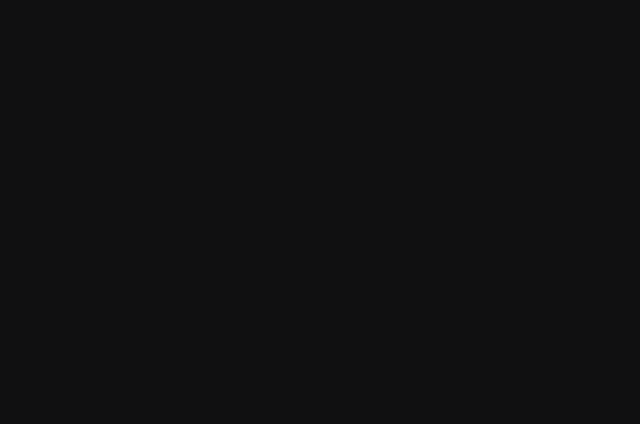
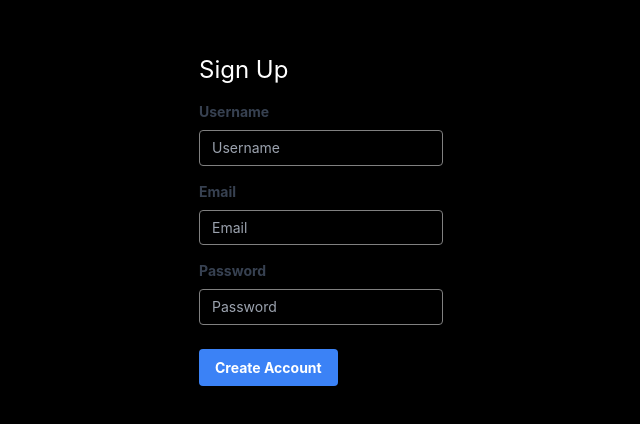
Before and after one commit to appscolony/CodeCrux, a React (Create React App) app in the folder client/: page /signup in a window 1280 px wide. Before the commit this address had no page. Shown: the part 168-592 px from the top of the page, without its empty margins (319-959 px from the left). Built offline with nearby package versions, Linux system fonts and the light colour scheme; the HTML template or start-up script is replaced by a standard one.

Commit message:
feat: signup page, signup process

```diff
--- a/client/src/App.tsx
+++ b/client/src/App.tsx
@@ -1,11 +1,38 @@
-import React, { useState } from "react";
+import React, { useEffect, useState } from "react";
 import ProblemPage from "./pages/ProblemPage";
 import { BrowserRouter, Route, Routes, useParams } from "react-router-dom";
 import RouterLayout from "./layout/RouterLayout";
 import ProblemSet from "./pages/ProblemSet";
 import LandingPage from "./pages/LandingPage";
+import SignupPage from "./pages/SignupPage";
+
+const TOKEN_STORAGE_KEY = "authToken";
+const ID_STORAGE_KEY = "id";
 
 function App() {
+    const [token, setToken] = useState(localStorage.getItem(TOKEN_STORAGE_KEY));
+    const [id, setId] = useState(localStorage.getItem(ID_STORAGE_KEY));
+
+    const changeToken = (string: string) => {
+        setToken(string);
+    };
+    const changeId = (string: string) => {
+        setId(string);
+    };
+
+    useEffect(() => {
+        if (token) {
+            localStorage.setItem(TOKEN_STORAGE_KEY, token);
+        } else {
+            localStorage.removeItem(TOKEN_STORAGE_KEY);
+        }
+        if (id) {
+            localStorage.setItem(ID_STORAGE_KEY, id);
+        } else {
+            localStorage.removeItem(ID_STORAGE_KEY);
+        }
+    }, [token, id]);
+
     return (
         <div className="App">
             <RouterLayout />
@@ -18,6 +45,8 @@ function App() {
                         element={
                             <ProblemPage
                                 data={{ activeNavOption: "editorial" }}
+                                token={token}
+                                id={id}
                             />
                         }
                     />
@@ -26,6 +55,8 @@ function App() {
                         element={
                             <ProblemPage
                                 data={{ activeNavOption: "solutions" }}
+                                token={token}
+                                id={id}
                             />
                         }
                     />
@@ -34,6 +65,8 @@ function App() {
                         element={
                             <ProblemPage
                                 data={{ activeNavOption: "submissions" }}
+                                token={token}
+                                id={id}
                             />
                         }
                     />
@@ -42,6 +75,21 @@ function App() {
                         element={
                             <ProblemPage
                                 data={{ activeNavOption: "description" }}
+                                token={token}
+                                id={id}
+                            />
+                        }
+                    />
+                    <Route
+                        path="/signup"
+                        element={
+                            <SignupPage
+                                Data={{
+                                    token: token || "",
+                                    setTokenFunction: changeToken,
+                                    id: id || "",
+                                    setIdFunction: changeId,
+                                }}
                             />
                         }
                     />
--- a/client/src/components/MainHeading.tsx
+++ b/client/src/components/MainHeading.tsx
@@ -3,6 +3,7 @@ import { Link } from "react-router-dom";
 
 export interface MainHeadingData {
     items: MainHeadingItems[];
+    username: string;
 }
 
 export interface MainHeadingItems {
@@ -55,6 +56,7 @@ const MainHeading = ({ data }: { data?: MainHeadingData }) => {
                         id="profile-picture"
                         className="inline-block p-[5px] text-[14px] text-[#808080]"
                     >
+                        <div>{data?.username}</div>
                         <div className="w-[32px] h-[32px] border border-borders rounded-[99px]"></div>
                     </div>
                 </div>
--- a/client/src/pages/ProblemPage.tsx
+++ b/client/src/pages/ProblemPage.tsx
@@ -11,53 +11,16 @@ import Editorial from "../components/Editorial";
 import MainHeading from "../components/MainHeading";
 import Submissions, { Submission } from "../components/Submissions";
 
-type ProblemData = CodeData & DescriptionData;
-
-export interface CodeData {
-    code_default_language: string;
-    code_body: Record<string, string>;
-    testcases?: TestCase[];
-}
-
-export interface DescriptionData {
-    id: number;
-    name: string;
-    difficulty: "hard" | "medium" | "easy" | string;
-    like_count: number;
-    dislike_count: number;
-    status: "solved" | "none" | "attempted" | string;
-    is_starred: boolean;
-    like_status: "liked" | "disliked" | "none" | string;
-    description_body: string;
-    accept_count: number;
-    submission_count: number;
-    acceptance_rate_count: number;
-    discussion_count: number;
-    related_topics: string[];
-    similar_questions: string[];
-    solution_count: number;
-}
-
-export interface EditorialData {
-    editorial_body: string;
-}
-
-export interface Json {
-    main: ProblemData;
-    editorial: EditorialData;
-}
-
-export interface TestCase {
-    inputs: Record<string, string>;
-    expected_output_name: string;
-    expected_output: string;
-}
-
-export interface ProblemPageData {
-    activeNavOption?: string | undefined;
-}
-
-const ProblemPage = ({ data }: { data?: ProblemPageData }) => {
+const ProblemPage = ({
+    data,
+    token,
+    id,
+}: {
+    data?: ProblemPageData;
+    token: string | null;
+    id: string | null;
+}) => {
+    const [username, setUsername] = useState<string>("");
     const [code, setCode] = useState<string>("");
     const explanationRef = useRef<HTMLDivElement>(null);
     const sliderRef = useRef<HTMLDivElement>(null);
@@ -112,6 +75,19 @@ const ProblemPage = ({ data }: { data?: ProblemPageData }) => {
                 }
             })
             .catch((e) => console.error(e));
+
+        if (!token) return;
+
+        axios
+            .get(`http://localhost:80/api/accounts/id/${id}`, {
+                headers: {
+                    Authorization: token,
+                },
+            })
+            .then(({ data }) => {
+                setUsername(data.username);
+            })
+            .catch((e) => console.error(e));
     }, []);
 
     useEffect(() => {
@@ -134,6 +110,7 @@ const ProblemPage = ({ data }: { data?: ProblemPageData }) => {
             <MainHeading
                 data={{
                     items: [{ text: "ProblemList", link_path: "/problemset" }],
+                    username: username,
                 }}
             />
             <div className="h-[calc(100vh-60px)] overflow-hidden bg-black">
--- /dev/null
+++ b/client/src/pages/SignupPage.tsx
@@ -0,0 +1,107 @@
+import axios from "axios";
+import React, { useState } from "react";
+import { useNavigate } from "react-router-dom";
+
+const SignupPage = ({
+    Data,
+}: {
+    Data: {
+        token: string;
+        setTokenFunction: (string: string) => void;
+        id: string;
+        setIdFunction: (string: string) => void;
+    };
+}) => {
+    const [username, setUsername] = useState("");
+    const [email, setEmail] = useState("");
+    const [password, setPassword] = useState("");
+    const navigate = useNavigate();
+
+    const handleSignUp = () => {
+        try {
+            axios
+                .post("http://localhost:80/api/accounts/signup", {
+                    username: username,
+                    email: email,
+                    password: password,
+                })
+                .then(({ data }) => {
+                    console.log("User signed up:", data);
+                    Data.setTokenFunction(data.token);
+                    Data.setIdFunction(data.id);
+                    navigate("/problemset");
+                })
+                .catch((e) => {
+                    console.log(e);
+                });
+        } catch (error) {
+            console.error("Sign-up failed:", error);
+        }
+    };
+    return (
+        <div className="min-h-screen flex items-center justify-center bg-black text-[14px]">
+            <div className="bg-black shadow-md rounded px-8 pt-6 pb-8 mb-4">
+                <h2 className="text-2xl mb-4">Sign Up</h2>
+                <div className="mb-4">
+                    <label
+                        className="block text-gray-700 text-sm font-bold mb-2"
+                        htmlFor="username"
+                    >
+                        Username
+                    </label>
+                    <input
+                        className="appearance-none border w-full py-2 px-3 bg-black rounded border-text_2 leading-tight focus:outline-none focus:shadow-outline"
+                        type="text"
+                        placeholder="Username"
+                        value={username}
+                        onChange={(e) => setUsername(e.target.value)}
+                        required={true}
+                    />
+                </div>
+                <div className="mb-4">
+                    <label
+                        className="block text-gray-700 text-sm font-bold mb-2"
+                        htmlFor="email"
+                    >
+                        Email
+                    </label>
+                    <input
+                        className="appearance-none border w-full py-2 bg-black rounded border-text_2 px-3 leading-tight focus:outline-none focus:shadow-outline"
+                        type="email"
+                        placeholder="Email"
+                        value={email}
+                        onChange={(e) => setEmail(e.target.value)}
+                        required={true}
+                    />
+                </div>
+                <div className="mb-6">
+                    <label
+                        className="block text-gray-700 text-sm font-bold mb-2"
+                        htmlFor="password"
+                    >
+                        Password
+                    </label>
+                    <input
+                        className="appearance-none border bg-black rounded border-text_2 w-full py-2 px-3  leading-tight focus:outline-none focus:shadow-outline"
+                        type="password"
+                        placeholder="Password"
+                        value={password}
+                        onChange={(e) => setPassword(e.target.value)}
+                        required={true}
+                    />
+                </div>
+                <div className="flex items-center justify-between">
+                    <button
+                        className="bg-blue-500 hover:bg-blue-700 text-white font-bold py-2 px-4 rounded focus:outline-none focus:shadow-outline"
+                        type="button"
+                        onClick={handleSignUp}
+                    >
+                        Create Account
+                    </button>
+                </div>
+            </div>
+        </div>
+    );
+};
+
+export default SignupPage;
--- /dev/null
+++ b/client/src/types/general.d.ts
@@ -0,0 +1,45 @@
+type ProblemData = CodeData & DescriptionData;
+
+interface CodeData {
+    code_default_language: string;
+    code_body: Record<string, string>;
+    testcases?: TestCase[];
+}
+
+interface DescriptionData {
+    id: number;
+    name: string;
+    difficulty: "hard" | "medium" | "easy" | string;
+    like_count: number;
+    dislike_count: number;
+    status: "solved" | "none" | "attempted" | string;
+    is_starred: boolean;
+    like_status: "liked" | "disliked" | "none" | string;
+    description_body: string;
+    accept_count: number;
+    submission_count: number;
+    acceptance_rate_count: number;
+    discussion_count: number;
+    related_topics: string[];
+    similar_questions: string[];
+    solution_count: number;
+}
+
+interface EditorialData {
+    editorial_body: string;
+}
+
+interface Json {
+    main: ProblemData;
+    editorial: EditorialData;
+}
+
+interface TestCase {
+    inputs: Record<string, string>;
+    expected_output_name: string;
+    expected_output: string;
+}
+
+interface ProblemPageData {
+    activeNavOption?: string | undefined;
+}
```
Also changed, not shown: 2 other files (tests, documents, lock files or other folders).
